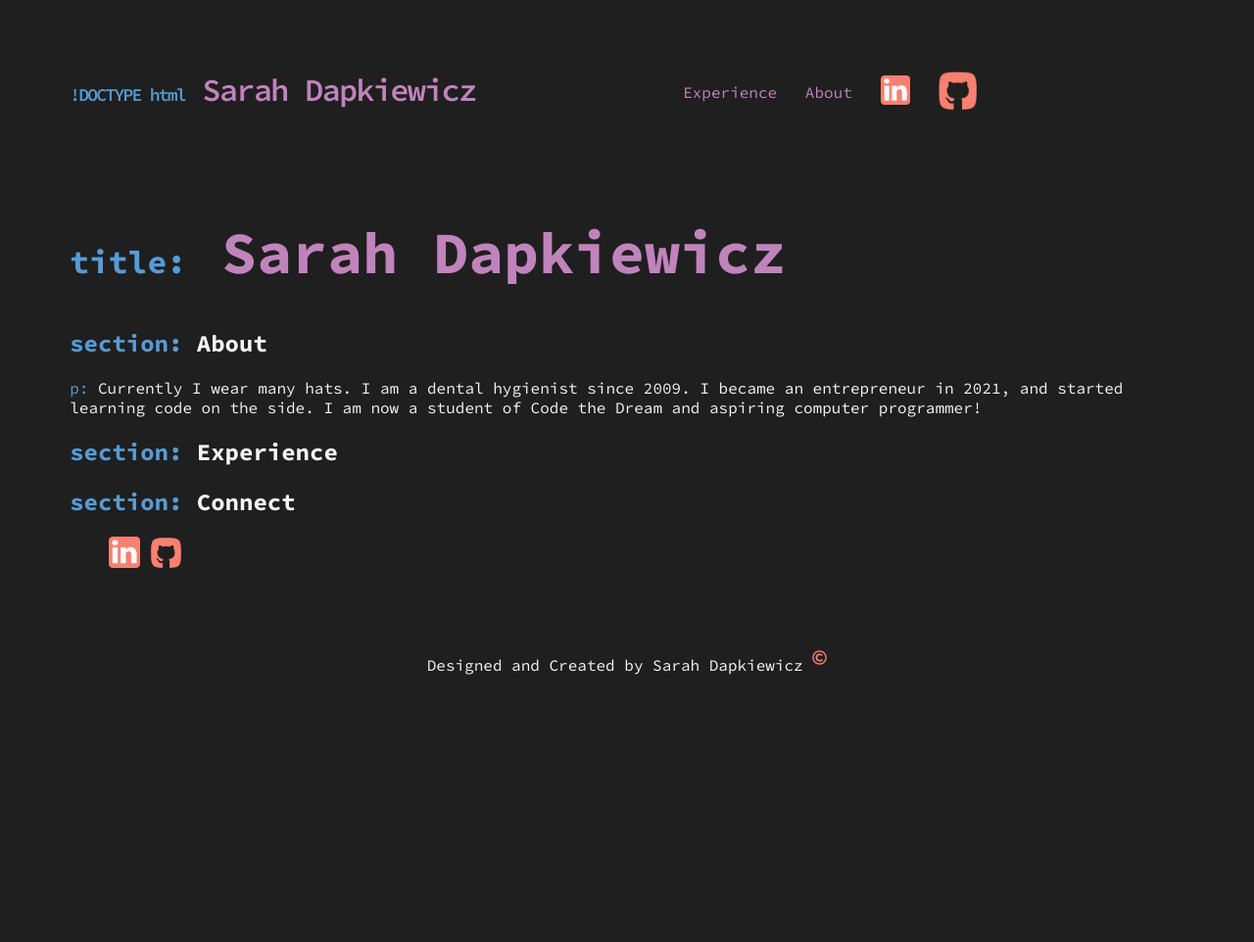
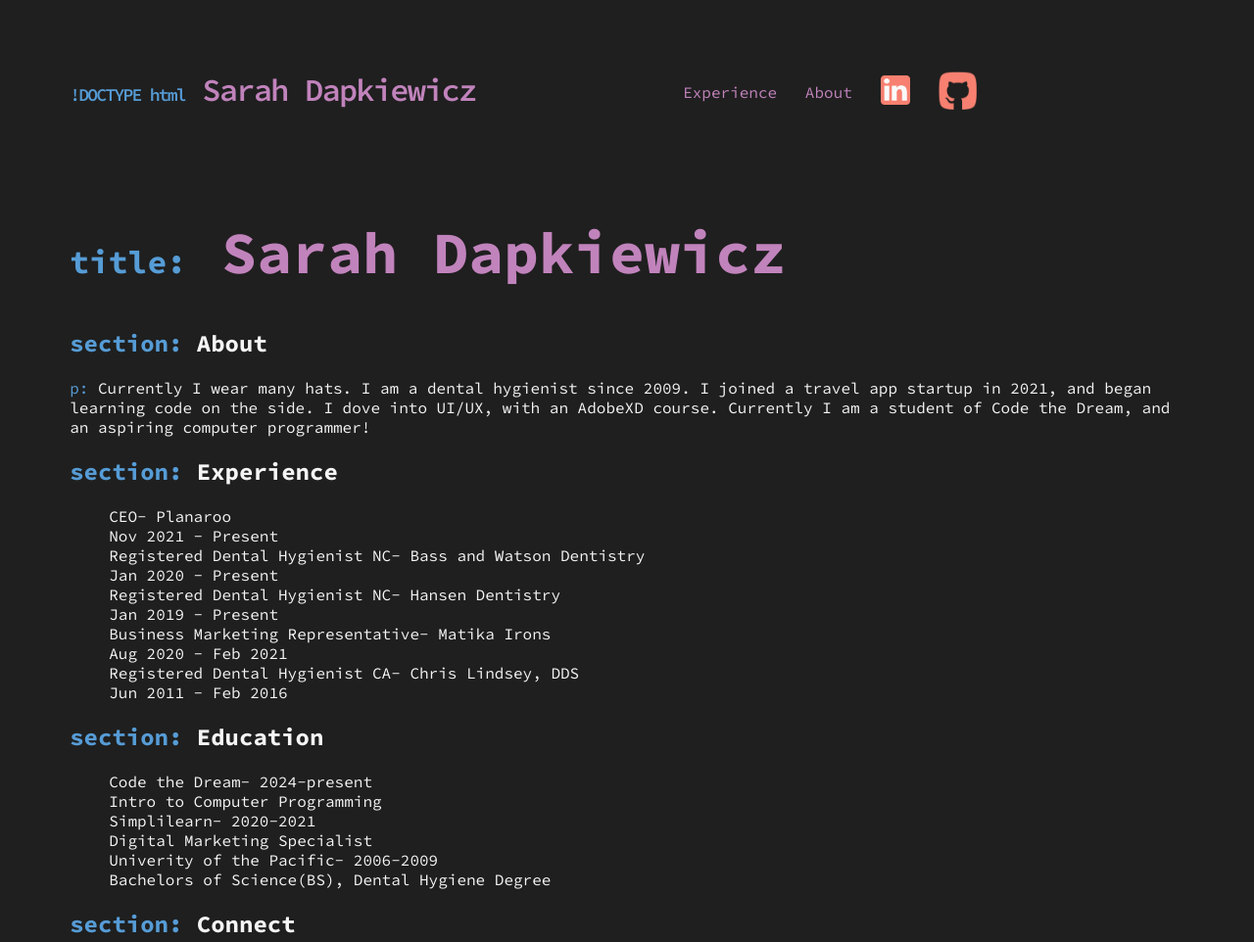
Before and after one commit to sarross88/sarah-dapkiewicz-haumea, a plain HTML site: page index.html in a window 1280 px wide. Shown: the top 962 px of the page at 98% size. Before the commit the page ends 800 px from the top, so only its background shows below. Drawn offline with Linux system fonts and the light colour scheme.

Commit message:
add experience and education

```diff
--- a/index.html
+++ b/index.html
@@ -29,14 +29,34 @@
     <h1 class="name violet"> <span class="blue">title:</span> Sarah Dapkiewicz</h1>
     <section class="about">
         <h2> <span class="blue">section:</span> About</h2>
-        <p> <span class="blue">p:</span> Currently I wear many hats. I am a dental hygienist since 2009. I became an entrepreneur in 2021, and started
-            learning code on the side. I am now a student of Code the Dream and aspiring computer programmer! </p>
+        <p> <span class="blue">p:</span> Currently I wear many hats. I am a dental hygienist since 2009. I joined a travel app startup in 2021, and began
+            learning code on the side. I dove into UI/UX, with an AdobeXD course. Currently I am a student of Code the Dream, and an aspiring computer programmer! </p>
     </section>
     <section class="experience">
         <h2><span class="blue">section:</span> Experience</h2>
         <ul class="experience">
-            <li></li>
+            <li>CEO- Planaroo</li>
+            <li>Nov 2021 - Present</li>
+            <li>Registered Dental Hygienist NC- Bass and Watson Dentistry</li>
+            <li>Jan 2020 - Present</li>
+            <li>Registered Dental Hygienist NC- Hansen Dentistry</li>
+            <li>Jan 2019 - Present</li>
+            <li>Business Marketing Representative- Matika Irons</li>
+            <li>Aug 2020 - Feb 2021 </li>
+            <li>Registered Dental Hygienist CA- Chris Lindsey, DDS</li>
+            <li>Jun 2011 - Feb 2016</li>
         </ul>
+    </section>
+    <section class="education">
+        <h2><span class="blue">section:</span> Education</h2>
+      <ul>
+        <li>Code the Dream- 2024-present</li>
+        <li>Intro to Computer Programming</li>
+        <li>Simplilearn- 2020-2021</li>
+        <li>Digital Marketing Specialist</li>
+        <li>Univerity of the Pacific- 2006-2009</li>
+        <li>Bachelors of Science(BS), Dental Hygiene Degree</li>
+      </ul>
     </section>
     <section class="connect">
         <h2> <span class="blue">section:</span> Connect</h2>
```
